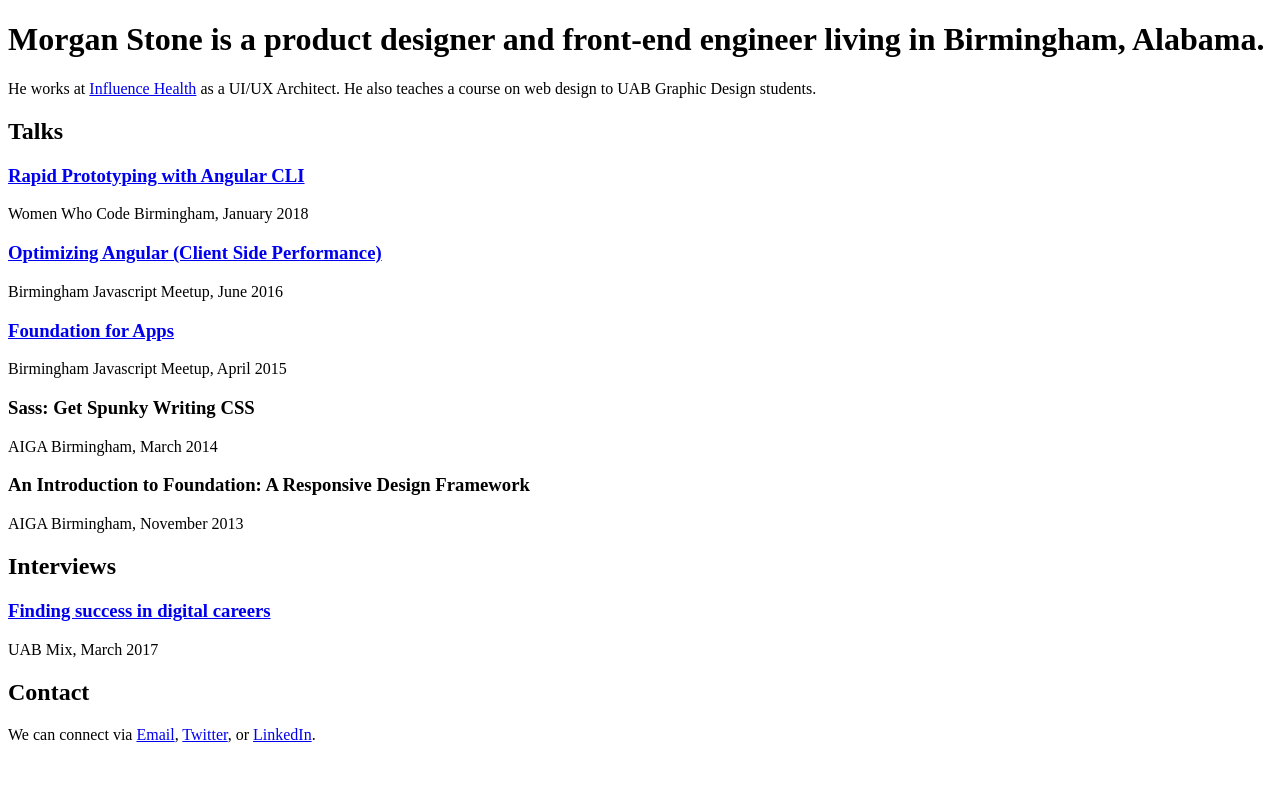
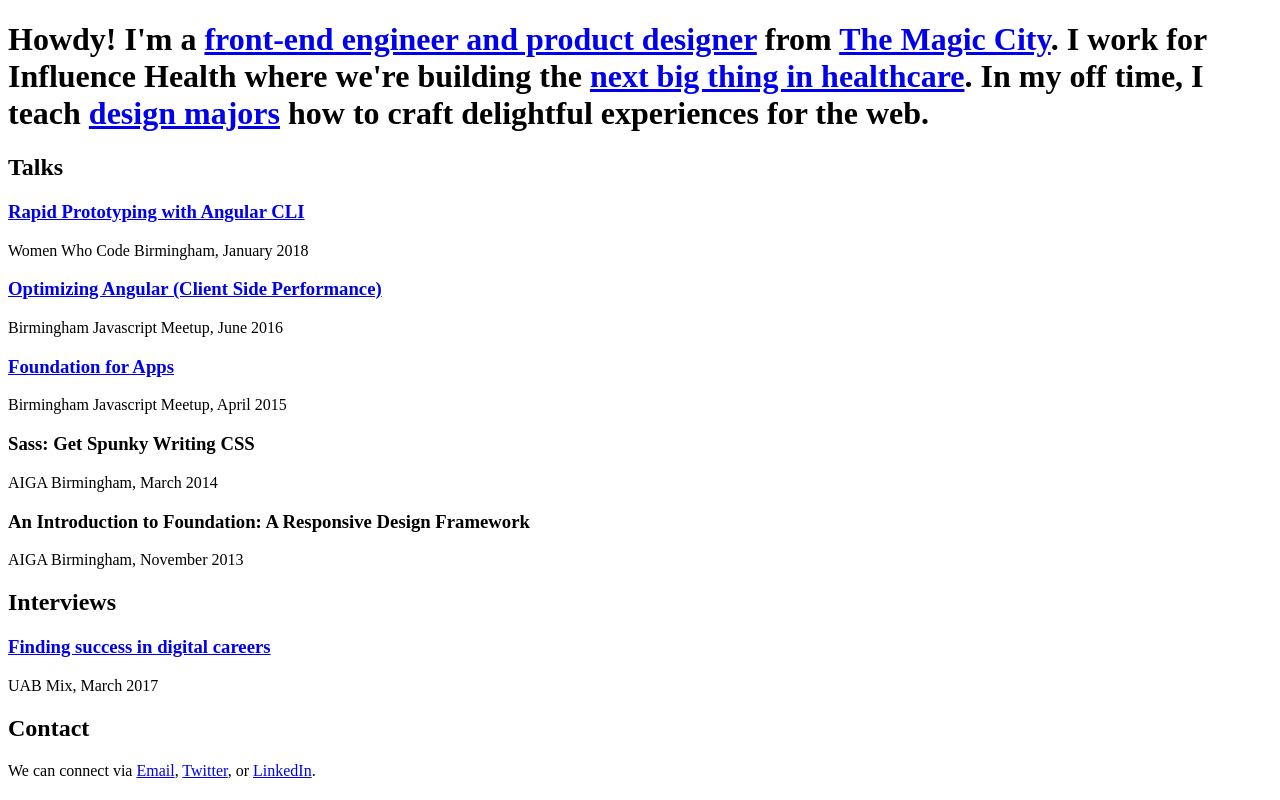
Before and after one commit to mstone6769/designbymorgan, a Gatsby site: page / in a window 1280 px wide. Built offline with nearby package versions, Linux system fonts and the light colour scheme; Gatsby itself is replaced by a stand-in of ours.

Commit message:
change in description

```diff
--- a/src/pages/index.md
+++ b/src/pages/index.md
@@ -1,12 +1,11 @@
 ---
 path: "/"
-title: "Morgan Stone | Front-End Engineer | Product Designer | UI/UX Achitect"
+title: "Morgan Stone | Front-end Engineer | Product Designer | UI/UX Achitect"
 date: "2018-02-04T17:12:33.962Z"
 ---
 
-# Morgan Stone is a product designer and front-end engineer living in Birmingham, Alabama.
+# Howdy! I'm a <a href="https://www.linkedin.com/in/morganstone/">front-end engineer and product designer</a> from <a href="https://en.wikipedia.org/wiki/Birmingham,_Alabama" title="Birmingham, Alabama">The Magic City</a>. I work for Influence Health where we're building the <a href="https://www.influencehealth.com/consumer-experience-platform/">next big thing in healthcare</a>. In my off time, I teach  <a href="http://www.uab.edu/cas/art/">design majors</a> how to craft delightful experiences for the web.
 
-He works at [Influence Health](https://www.influencehealth.com) as a UI/UX Architect. He also teaches a course on web design to UAB Graphic Design students.
 
 ## Talks
 <div class="small-container">
```
